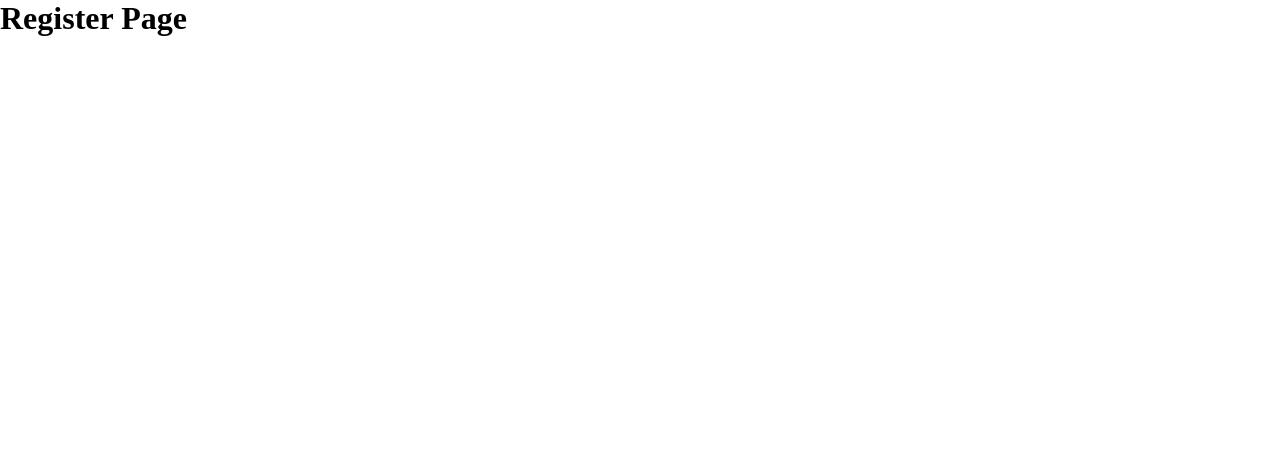
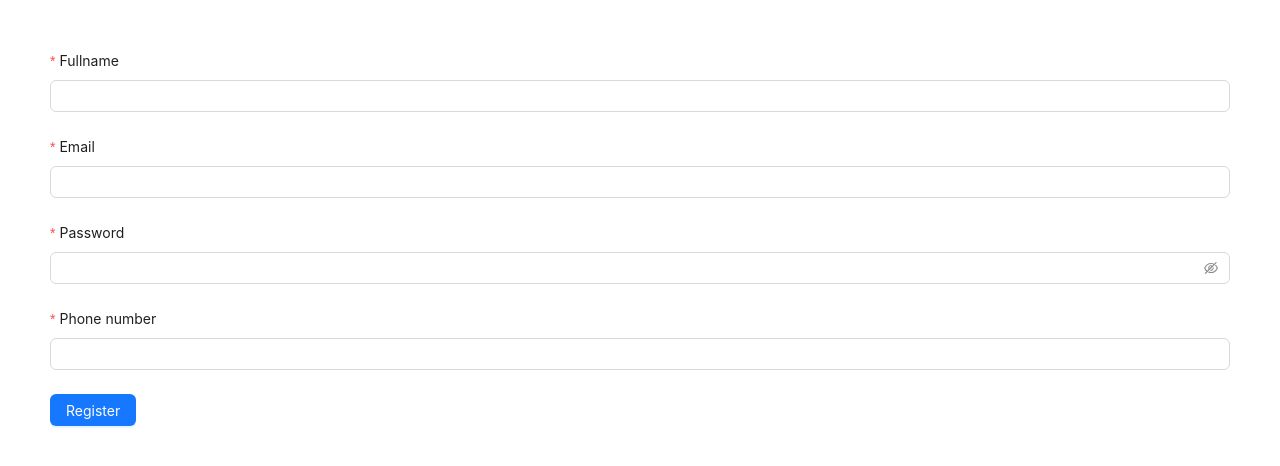
Before and after one commit to phunganhvan/ReactJs-Vite-Ultimate, a React (Vite) app: page /register in a window 1280 px wide. Shown: the top 466 px of the page. Built offline with nearby package versions, Linux system fonts and the light colour scheme.

Commit message:
uncontrolled component with register

```diff
--- a/src/components/user/user.table.jsx
+++ b/src/components/user/user.table.jsx
@@ -11,17 +11,20 @@ const UserTable = (props) => {
     const [dataDetail, setDataDetail] = useState({});
     const [dataUpdate, setDataUpdate] = useState({});
     // lift - up state
-    const { dataUsers, loadUser } = props;
+    const { dataUsers, loadUser
+        , current, pageSize, total,
+        setCurrent, setPageSize
+    } = props;
     // delete
     const confirm = async (record) => {
         // console.log(e);
         // message.success('Click on Yes', record);
-        const res= await deleteUserAPI(record);
-        if(res && res.data){
+        const res = await deleteUserAPI(record);
+        if (res && res.data) {
             message.success(`User id ${record} deleted successfully`);
             await loadUser();
         }
-        else{
+        else {
             message.error(`User id ${record} deletion failed: ${JSON.stringify(res.message)}`);
         }
     };
@@ -30,6 +33,14 @@ const UserTable = (props) => {
         message.error('Click on No');
     };
     const columns = [
+        {
+            title: 'Order Number',
+            render: (_, record, index) => {
+                return (
+                    <>{(index + 1) + (current - 1) * pageSize}</>
+                );
+            }
+        },
         {
             title: 'Id',
             dataIndex: '_id',
@@ -93,9 +104,39 @@ const UserTable = (props) => {
             ,
         }
     ];
+
+    const onChange = (pagination, filters, sorter, extra) => {
+        // nếu thay đổi trang
+        if(pagination && pagination.current){
+            if(current !== pagination.current){
+                setCurrent(+pagination.current); // tự convert sang number
+            }
+        }
+
+        // nếu thay đổi tổng số phần tử trên 1 trang
+        if(pagination && pagination.pageSize){
+            if(pageSize !== pagination.pageSize){
+                setPageSize(+pagination.pageSize); // tự convert sang number
+            }
+        }
+        console.log('params', pagination, filters, sorter, extra);
+    }
     return (
         <>
-            <Table columns={columns} dataSource={dataUsers} rowKey="_id" />
+            <Table
+                columns={columns}
+                dataSource={dataUsers}
+                rowKey="_id"
+                pagination={
+                    {
+                        current: current,
+                        pageSize: pageSize,
+                        showSizeChanger: true,
+                        total: total,
+                        showTotal: (total, range) => { return (<div> {range[0]}-{range[1]} trên {total} rows</div>) }
+                    }}
+                    onChange={onChange}
+            />
             <UpdateUserModal
                 isUpdateModalOpen={isUpdateModalOpen}
                 setIsUpdateModalOpen={setIsUpdateModalOpen}
--- a/src/pages/error.jsx
+++ b/src/pages/error.jsx
@@ -1,14 +1,16 @@
-import { useRouteError } from "react-router-dom";
+import { Link, useRouteError } from "react-router-dom";
+import { Button, Result } from 'antd';
 export default function ErrorPage() {
     const error = useRouteError();
     console.error(error);
     return (
-        <div id="error-page">
-            <h1>Oops!</h1>
-            <p>Sorry, an unexpected error has occurred.</p>
-            <p>
-                <i>{error.statusText || error.message}</i>
-            </p>
-        </div>
+        <Result
+            status="403"
+            title="Oops!"
+            subTitle={error.statusText || error.message}
+            extra={<Button type="primary">
+                <Link to="/">Back To Home Page</Link>
+            </Button>}
+        />
     );
 }
--- a/src/pages/register.jsx
+++ b/src/pages/register.jsx
@@ -1,7 +1,59 @@
+import { Button, Input, Form } from "antd"
 const RegisterPage = () => {
+    const [form]= Form.useForm();
+    const onFinish = (value) => {
+        console.log("Success:", value);
+    }
     return (
         <>
-            <h1>Register Page</h1>
+            <Form
+                layout="vertical"
+                name="basic"
+                form={form}
+                onFinish={onFinish}
+                // onFinishFailed={onFinishFailed}
+                autoComplete="off"
+            >
+                <div style={{ margin: "50px" }}>
+                    <Form.Item
+                        label="Fullname"
+                        name="fullname"
+                        rules={[{ required: true, message: 'Please input your username!' }]}
+                    >
+                        <Input />
+                    </Form.Item>
+                    <Form.Item
+                        label="Email"
+                        name="email"
+                        rules={[{ required: true, message: 'Please input your email!' }]}
+                    >
+                        <Input />
+                    </Form.Item>
+                    <Form.Item
+                        label="Password"
+                        name="password"
+                        rules={[{ required: true, message: 'Please input your password!' }]}
+                    >
+                        <Input.Password />
+                    </Form.Item>
+                    <Form.Item
+                        label="Phone number"
+                        name="phone"
+                        rules={[{ required: true, message: 'Please input your phone number!' }]}
+                    >
+                        <Input />
+                    </Form.Item>
+                    <div>
+                        <Button
+                        type="primary"
+                        // htmlType="submit" nhu nhau
+                        onClick={() => form.submit()}
+                    >
+                        Register
+                    </Button>
+                    </div>
+                </div>
+            </Form>
         </>
     )
 };
--- a/src/pages/user.jsx
+++ b/src/pages/user.jsx
@@ -5,20 +5,35 @@ import { useEffect } from "react";
 import { fetchAllUsersAPI } from "./../services/api.services";
 const UserPage = () => {
     const [dataUsers, setDataUsers] = useState([]);
-
+    const [current, setCurrent] = useState(1);
+    const [pageSize, setPageSize] = useState(5);
+    const [total, setTotal] = useState(0);
     useEffect(() => {
         loadUser();
-    }, [])
+    }, [current, pageSize]) // condition
     const loadUser = async () => {
-        const res = await fetchAllUsersAPI();
-        setDataUsers(res.data);
+        const res = await fetchAllUsersAPI(current, pageSize);
+        if(res.data){
+            setCurrent(res.data.meta.current);
+            setPageSize(res.data.meta.pageSize);
+            setTotal(res.data.meta.total);
+            setDataUsers(res.data.result);
+        }
         // console.log("dataUsers: ", res.data);
     }
     return (
         <>
             <div style={{ padding: "20px" }}>
                 <UserForm loadUser={loadUser} />
-                <UserTable dataUsers={dataUsers} loadUser={loadUser} />
+                <UserTable
+                    dataUsers={dataUsers}
+                    loadUser={loadUser}
+                    current={current}
+                    pageSize={pageSize}
+                    total={total}
+                    setCurrent={setCurrent}
+                    setPageSize={setPageSize}
+                />
             </div>
         </>
     )
--- a/src/services/api.services.js
+++ b/src/services/api.services.js
@@ -21,8 +21,8 @@ const updateUserAPI = (_id, fullName, phoneNumber) => {
     return axios.put(URL_BACKEND, data);
 }
 
-const fetchAllUsersAPI = () => {
-    const URL_BACKEND = "/api/v1/user";
+const fetchAllUsersAPI = (current, pageSize) => {
+    const URL_BACKEND = `/api/v1/user?current=${current}&pageSize=${pageSize}`;
     return axios.get(URL_BACKEND);
 }
 
```
